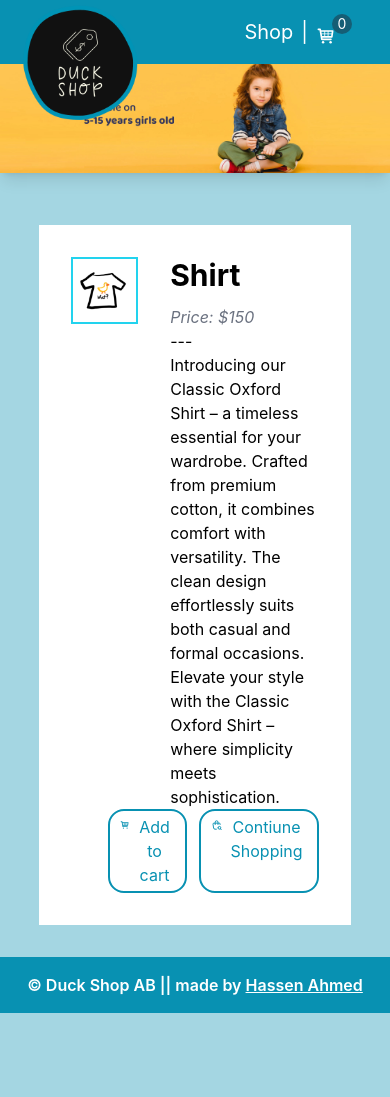
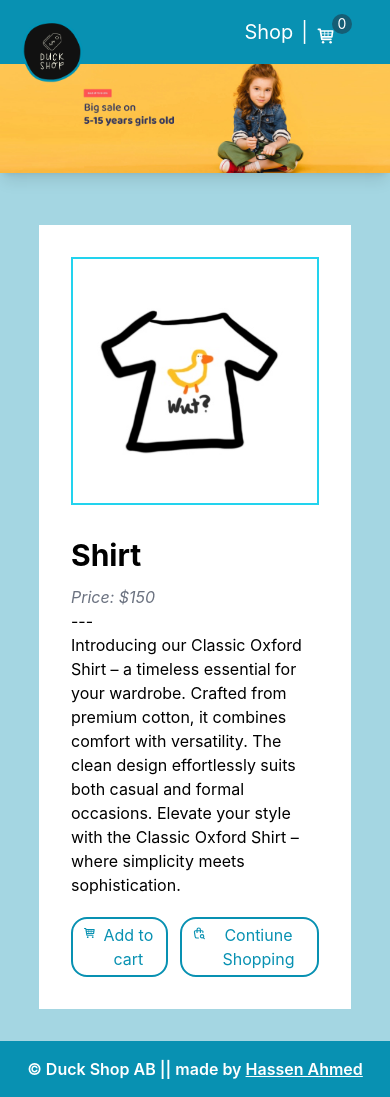
Before and after one commit to hassanidris/react-duck-shop-shopping-cart, a React (Vite) app: page /product/1 in a window 390 px wide. Before the commit the page ends 1013 px from the top, so only its background shows below. Built offline with nearby package versions, Linux system fonts and the light colour scheme.

Commit message:
adjusting responsive

```diff
--- a/src/components/Header.jsx
+++ b/src/components/Header.jsx
@@ -8,9 +8,9 @@ import logo from '../assests/logo.png';
 function Header() {
   return (
     <div>
-    <div className="flex h-16 p-2.5 text-xs text-white bg-cyan-600 justify-between items-center w-screen fixed">
+    <div className="flex h-16 p-2.5 text-xs text-white bg-cyan-600 justify-between items-center w-screen fixed z-50">
       {/* <div className=" font-serif text-3xl">Duck Shop</div> */}
-      <div><img className=" absolute top-1 left-5" src={logo} width={120} /></div>
+      <div><img className=" absolute top-5 lg:top-1 left-5 w-16 md:w-32" src={logo} /></div>
       <div className="flex items-end gap-2 text-xl pr-4">
         <Link to='/'><span className=" hover:text-cyan-950 font-normal">Shop</span></Link>
         <span> | </span>
--- a/src/pages/CartPage.jsx
+++ b/src/pages/CartPage.jsx
@@ -16,7 +16,7 @@ export default function CartPage() {
   console.log('total' , totalAmount);
 
   return (
-    <>
+    <div className=" flex flex-col gap-4">
     <div className="flex flex-col gap-4">
         {products.map((product) => {
           if (cartItems[product.id] !== 0) {
@@ -25,16 +25,16 @@ export default function CartPage() {
         })}
     </div>
     {totalAmount > 0 ? (
-    <div className="flex items-center justify-between p-4 bg-white rounded-lg w-[60vw]">
-      <p><span className=" font-bold">Total =</span> {totalAmount} SEK</p>
-      <div className=" flex gap-4">
+    <div className="flex flex-col lg:flex-row items-center justify-between p-4 bg-white rounded-lg w-[60vw]">
+      <p className=" mb-3 lg:mb-0"><span className=" font-bold">Total =</span> {totalAmount} SEK</p>
+      <div className=" flex flex-col lg:flex-row gap-4">
       <button className="btn flex justify-center gap-1" onClick={() => navigate('/')}> <TbShoppingBagSearch size={20} /><span>Contiune Shopping</span></button>
         <button className="btn flex justify-center gap-1"><RiSecurePaymentLine size={20} /> <span>Proceed Checkout</span></button>
       </div>
     </div> ) : (
       <h1> Your Shopping Cart is Empty</h1>
       )}
-    </>
+    </div>
   );
 }
 
--- a/src/pages/ItemPage.jsx
+++ b/src/pages/ItemPage.jsx
@@ -30,12 +30,11 @@ const ItemPage = () => {
   console.log('item', item)
   return (
     <div className=" bg-white w-[80vw] mt-5 p-8">
-      <div className="flex justify-center gap-8">
-        {/* <Product data={item.image} /> */}
-        <div className=" w-[40%]">
+      <div className="flex flex-col lg:flex-row justify-center gap-8">
+        <div className=" lg:w-[40%]">
           <img className="border-2 border-cyan-400" src={image} alt={name} />
         </div>
-        <div className="w-[60%] flex flex-col justify-between">
+        <div className="lg:w-[60%] flex flex-col justify-between">
 
           <div>
             <h2 className="text-3xl font-bold mb-3">{name}</h2>
@@ -43,7 +42,7 @@ const ItemPage = () => {
             <p>---</p>
             <p>{description}</p>
           </div>
-          <div className=" flex justify-end gap-3">
+          <div className=" flex justify-end gap-3 mt-5 lg:mt-0">
           <button className="btn flex justify-center gap-1" onClick={(e) => {
             e.preventDefault();
             addToCart(id);
```
